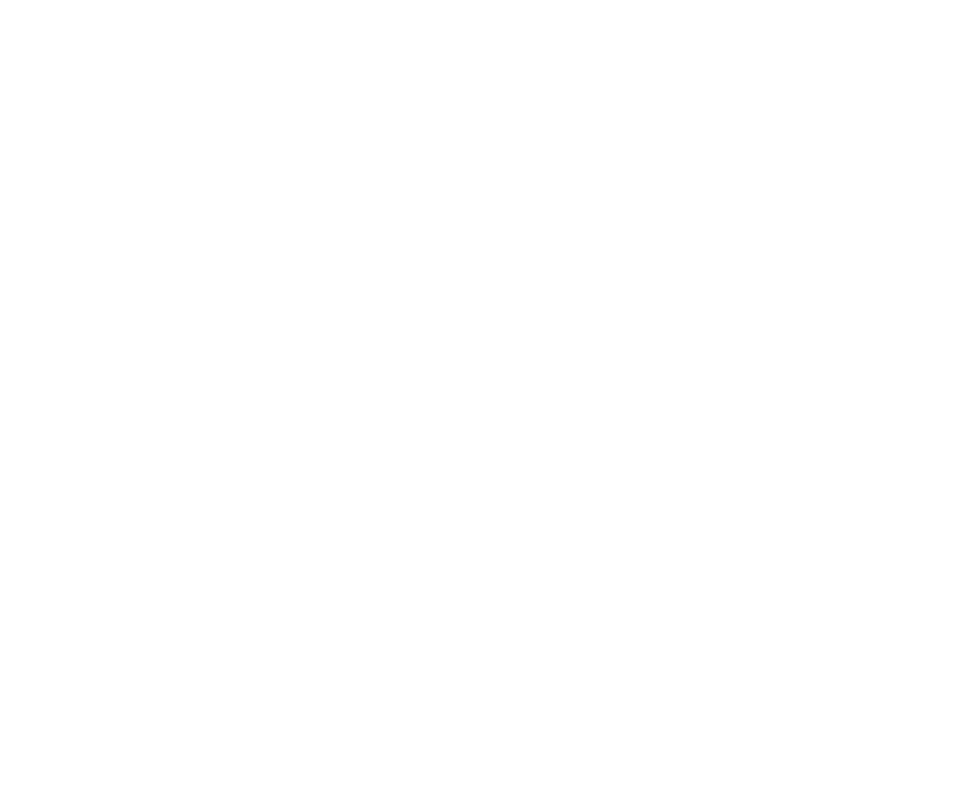
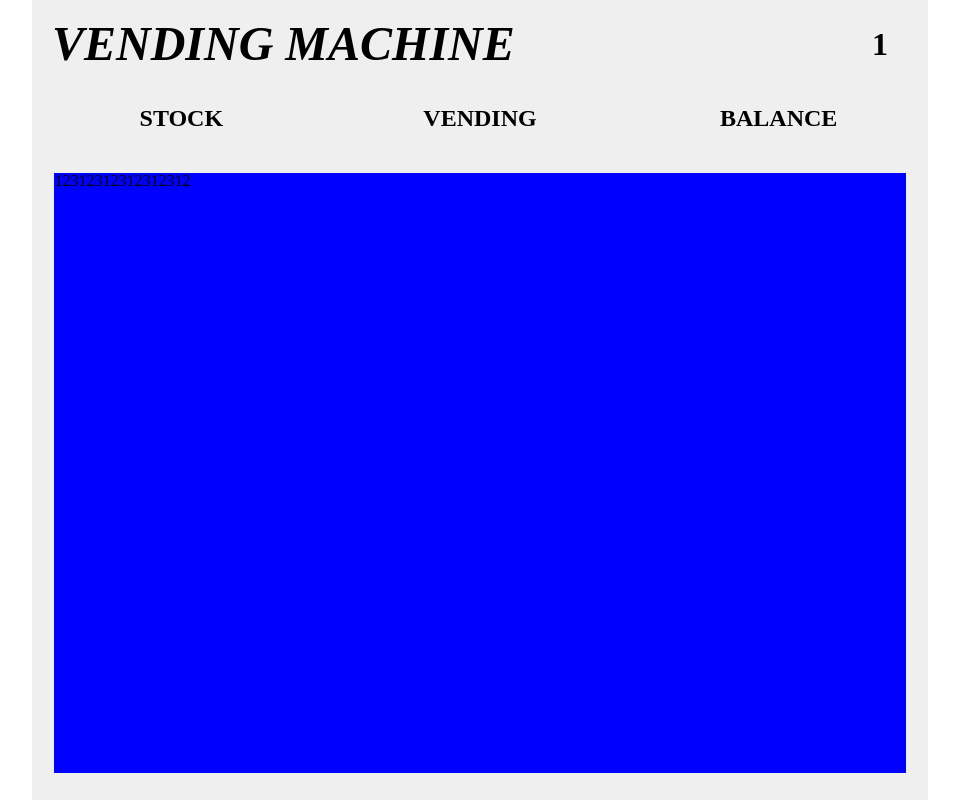
Before and after one commit to codesquad-members-2022/fe-vm, a React (Create React App) app: page / in a window 1280 px wide. Shown: the whole page, without its empty margins (160-1119 px from the left). Built offline with nearby package versions, Linux system fonts and the light colour scheme.

Commit message:
[style] : App 컴포넌트 스타일 변경, container 활용

```diff
--- a/src/App.js
+++ b/src/App.js
@@ -1,5 +1,36 @@
+import Header from './components/layout/Header/Header';
+import Nav from './components/layout/Nav/Nav';
+import theme from './style/theme.js';
+import GlobalStyle from './style/GlobalStyle';
+import styled, { css, ThemeProvider } from 'styled-components';
+import Container from './style/container';
+
 function App() {
-  return <div className="App"></div>;
+  return (
+    <>
+      <GlobalStyle />
+      <ThemeProvider theme={theme}>
+        <AppContainer width="70vw" height="100vh">
+          <Header />
+          <Nav />
+          <MainContainer width="95%" height="75%">
+            <div>12312312312312312</div>
+          </MainContainer>
+        </AppContainer>
+      </ThemeProvider>
+    </>
+  );
 }
 
+const MainContainer = styled(Container)`
+  background: blue;
+  margin: 0 auto;
+  display: flex;
+`;
+
+const AppContainer = styled(Container)`
+  background-color: ${({ theme }) => theme.colors.grey};
+  margin: 0 auto;
+`;
+
 export default App;
```
